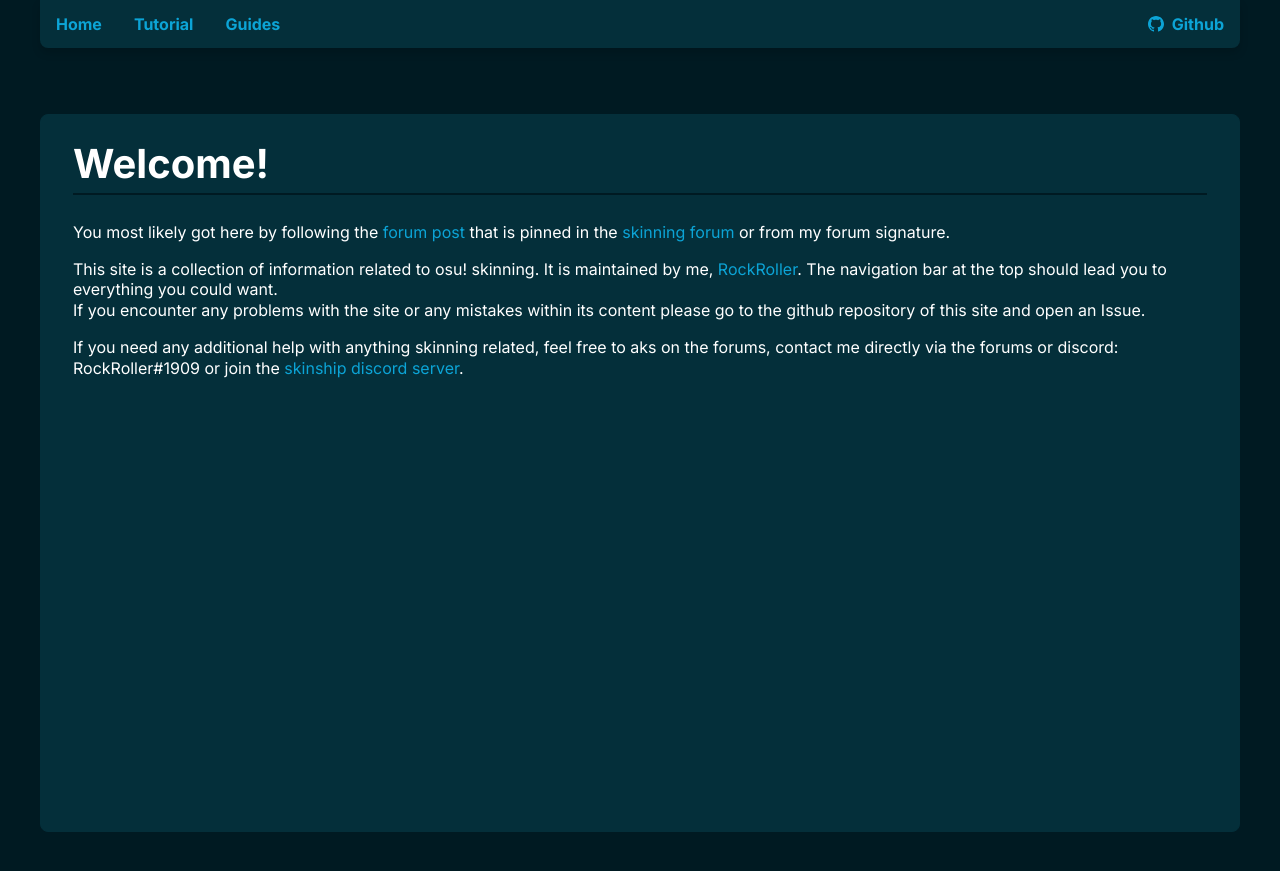
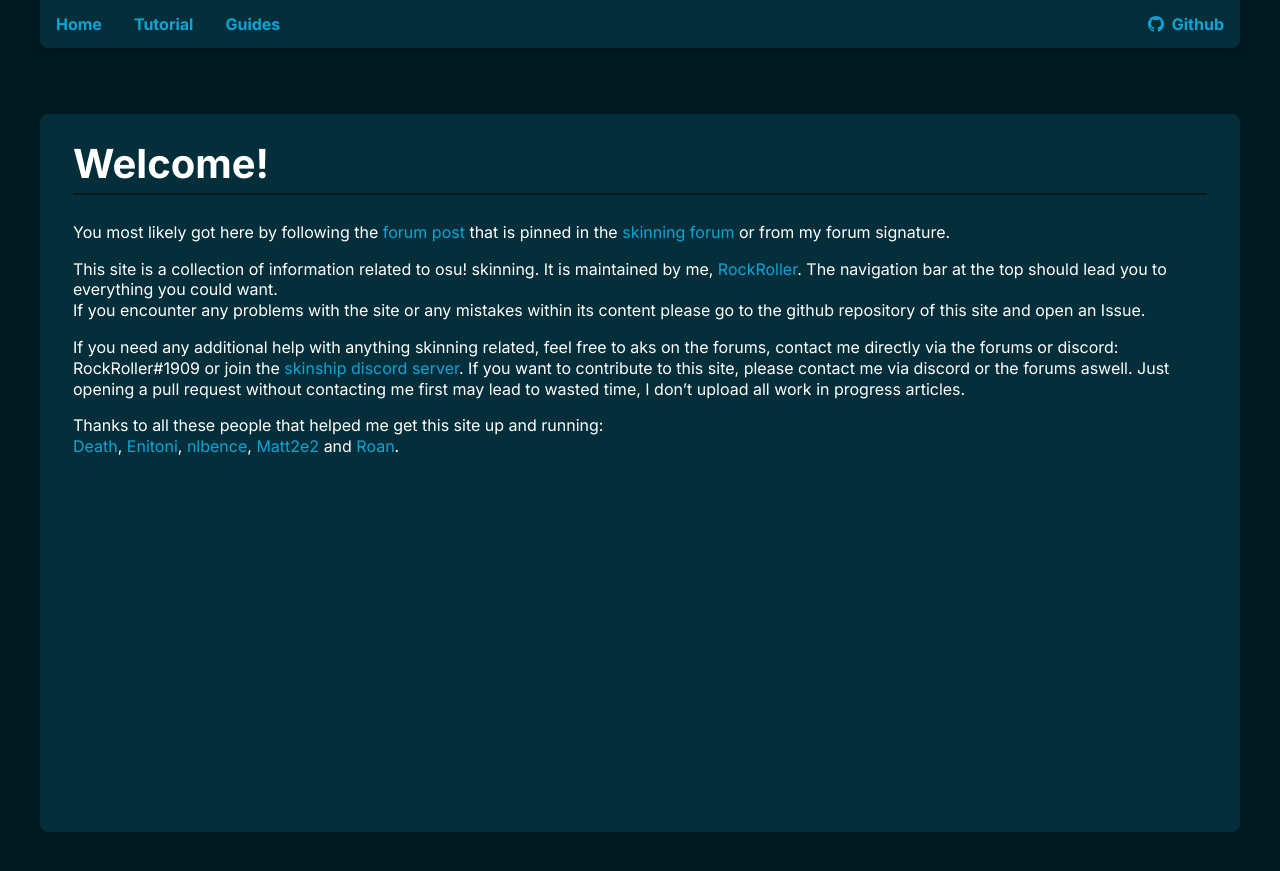
Before and after one commit to RockRoller01/skinninginfo, a Jekyll site: the page built from index.md, in a window 1280 px wide. Shown: the top 871 px of the page. Built offline with Jekyll 4.4.1, drawn with Linux system fonts in a browser that asks for light colours.

Commit message:
more homepage

```diff
--- a/index.md
+++ b/index.md
@@ -11,3 +11,7 @@ This site is a collection of information related to osu! skinning. It is maintai
 If you encounter any problems with the site or any mistakes within its content please go to the github repository of this site and open an Issue.
 
 If you need any additional help with anything skinning related, feel free to aks on the forums, contact me directly via the forums or discord: RockRoller#1909 or join the [skinship discord server](https://discord.gg/q8Z5JXM).
+If you want to contribute to this site, please contact me via discord or the forums aswell. Just opening a pull request without contacting me first may lead to wasted time, I don't upload all work in progress articles.
+
+Thanks to all these people that helped me get this site up and running:<br>
+[Death](https://osu.ppy.sh/users/3242450), [Enitoni](https://osu.ppy.sh/users/9118958), [nlbence](https://osu.ppy.sh/users/11909549), [Matt2e2](https://osu.ppy.sh/users/12144912) and [Roan](https://osu.ppy.sh/users/8214639).
```
